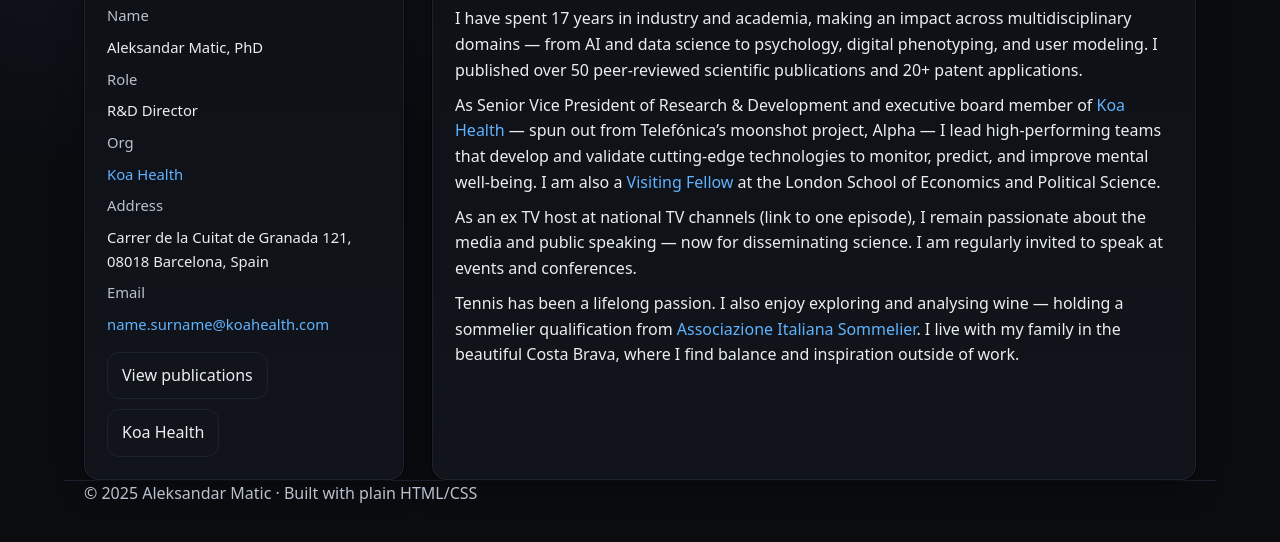
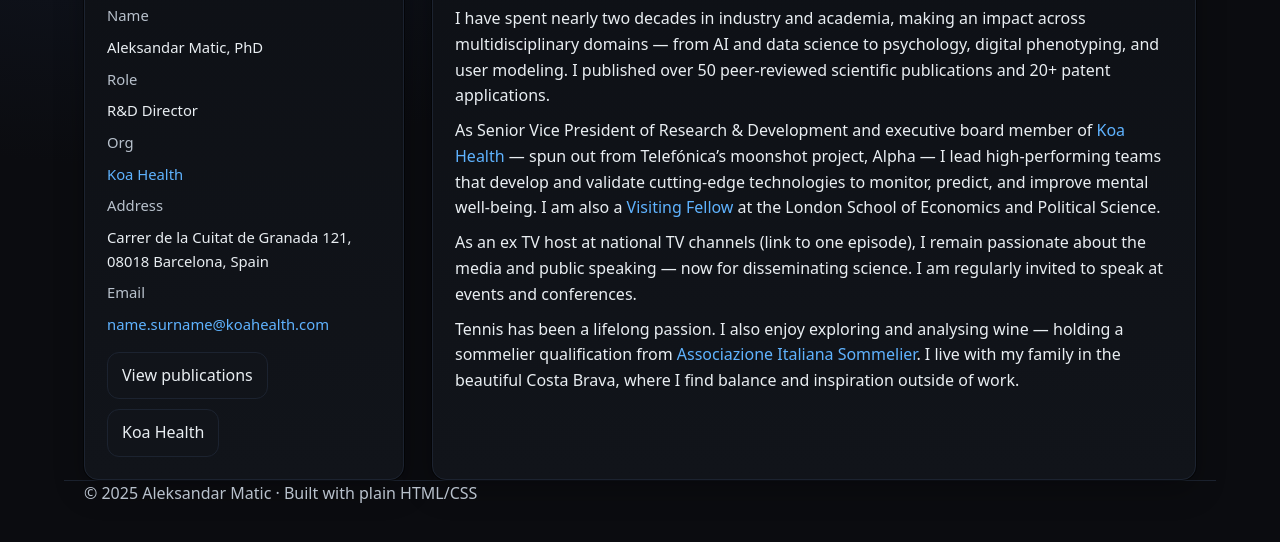
Before and after one commit to aleksmatic/matic.im, a plain HTML site: page index.html in a window 1280 px wide. Shown: the part 240-782 px from the top of the page. Drawn offline with Linux system fonts and the light colour scheme.

Commit message:
Add files via upload

```diff
--- a/index.html
+++ b/index.html
@@ -66,7 +66,7 @@
     <section class="card prose">
       <h1>Aleksandar Matic</h1>
       <p class="muted"><em>Scientist at heart and by training, a people-focused leader passionate about technology transfer, using data and AI to drive impactful change.</em></p>
-      <p>I have spent 17 years in industry and academia, making an impact across multidisciplinary domains — from AI and data science to psychology, digital phenotyping, and user modeling. I published over 50 peer-reviewed scientific publications and 20+ patent applications.</p>
+      <p>I have spent nearly two decades in industry and academia, making an impact across multidisciplinary domains — from AI and data science to psychology, digital phenotyping, and user modeling. I published over 50 peer-reviewed scientific publications and 20+ patent applications.</p>
       <p>As Senior Vice President of Research &amp; Development and executive board member of <a href="https://www.koahealth.com" rel="noopener">Koa Health</a> — spun out from Telefónica’s moonshot project, Alpha — I lead high-performing teams that develop and validate cutting-edge technologies to monitor, predict, and improve mental well-being. I am also a <a href="https://www.lse.ac.uk" rel="noopener">Visiting Fellow</a> at the London School of Economics and Political Science.</p>
       <p>As an ex TV host at national TV channels (link to one episode), I remain passionate about the media and public speaking — now for disseminating science. I am regularly invited to speak at events and conferences.</p>
       <p>Tennis has been a lifelong passion. I also enjoy exploring and analysing wine — holding a sommelier qualification from <a href="https://www.aisitalia.it" rel="noopener">Associazione Italiana Sommelier</a>. I live with my family in the beautiful Costa Brava, where I find balance and inspiration outside of work.</p>
```
